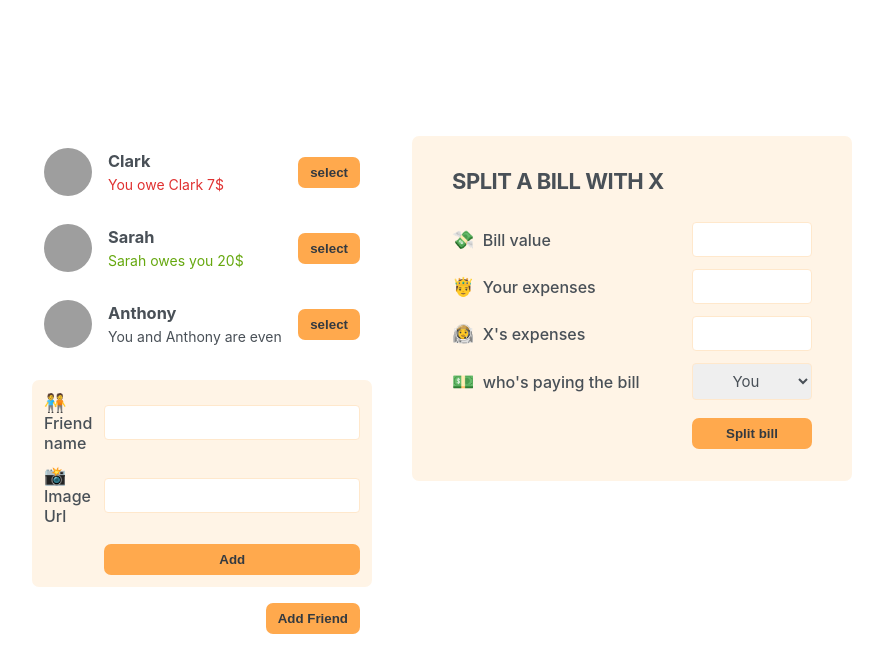
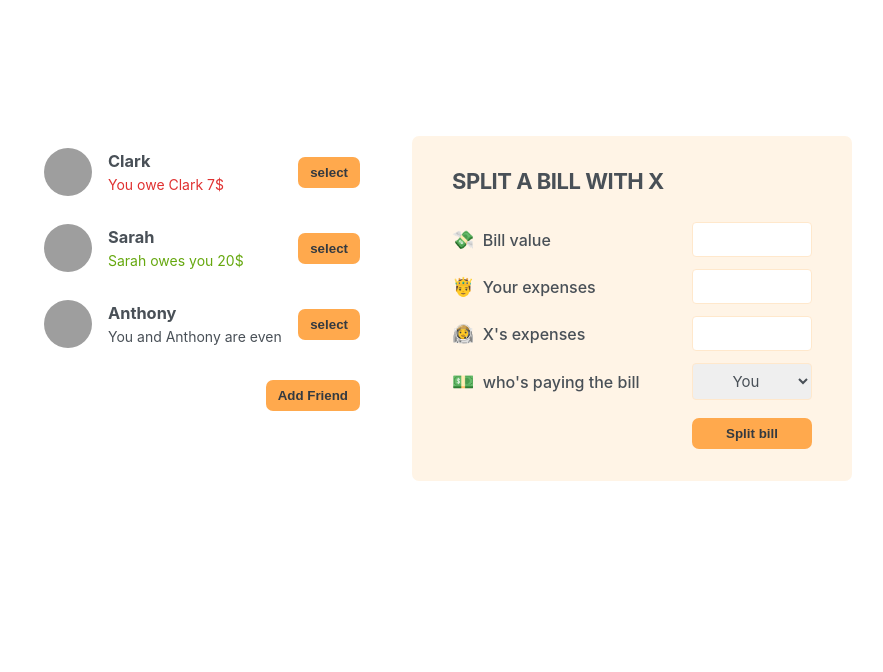
Before and after one commit to Deep-2108/eatnsplit, a React (Create React App) app: page / in a window 1280 px wide. Shown: the top 672 px of the page, without its empty margins (198-1081 px from the left). Built offline with nearby package versions, Linux system fonts and the light colour scheme; grey boxes are pictures that could not be loaded.

Commit message:
add friend and close functionality is made dynamic

```diff
--- a/src/App.js
+++ b/src/App.js
@@ -1,3 +1,4 @@
+import { useState } from 'react';
 import './index.css'
 const initialFriends = [
   {
@@ -21,16 +22,22 @@ const initialFriends = [
 ];
 
  export default function App(){
+  const [showFriend,setshowFriend]=useState(false);
+  function handleShowFriend(){
+  setshowFriend((show) => !show);
+}
   return(
      <div className='app'>
       <div className='sidebar'>
         <FriendList/>
-        <FormAddFriend/>
-        <Button>Add Friend</Button>
+       {showFriend&& <FormAddFriend/>}
+        <Button onClick={handleShowFriend}>{showFriend===false?"Add Friend" :"Close"}</Button>
       </div>
         <FormSplitBill/>
   </div>
 )}
+
+
 
 function FriendList(){
   const friends=initialFriends;
@@ -65,8 +72,8 @@ function Friend({friend}){
   )
 }
 
-function Button({children}){
-  return <button className='button'>{children}</button>
+function Button({children,onClick}){
+  return <button className='button' onClick={onClick}>{children}</button>
 }
 
 function FormAddFriend(){
```
